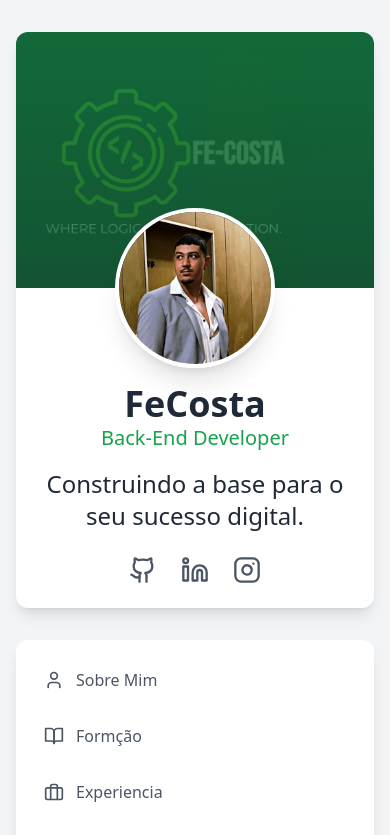
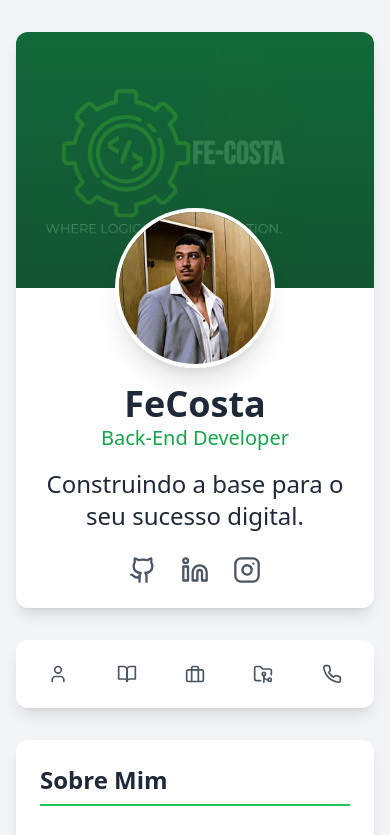
Before and after one commit to fatec-sjc-dsm-portfolio/ra1461392211042, a React (Vite) app: page / in a window 390 px wide. Shown: the top 835 px of the page. Built offline with nearby package versions, Linux system fonts and the light colour scheme.

Commit message:
Update Sidebar.tsx

```diff
--- a/src/components/Sidebar.tsx
+++ b/src/components/Sidebar.tsx
@@ -11,30 +11,22 @@ export default function Sidebar() {
   ];
 
   return (
-    <nav className="bg-white shadow-lg rounded-xl p-4 sticky top-4 h-fit">
-      <ul className="space-y-2">
+   <nav className="bg-white shadow-lg rounded-xl p-4 sticky top-4 h-fit
+                md:w-64 md:h-fit md:sticky md:top-4
+                w-full fixed bottom-0 left-0 md:static z-50">
+    <ul className="flex md:flex-col justify-around md:space-y-2 space-x-4 md:space-x-0">
       {sections.map((section) => (
         <li key={section.id}>
           <a
             href={`#${section.id}`}
-              className="flex items-center gap-3 p-3 text-gray-600 hover:bg-blue-50 hover:text-blue-600 rounded-lg transition-all"
+            className="flex items-center gap-2 md:gap-3 p-2 md:p-3 text-gray-600 hover:bg-blue-50 hover:text-blue-600 rounded-lg transition-all text-sm md:text-base"
           >
             <section.icon className="w-5 h-5" />
-              <span className="font-medium">{section.label}</span>
+            <span className="font-medium hidden md:inline">{section.label}</span>
           </a>
         </li>
       ))}
     </ul>
-      {/* Botão para download do currículo */}
-      {/* <div className="mt-4">
-        <a
-          href="assests/andreFelipeCurriculo.pdf" // Substitua pelo caminho real do seu currículo
-          download
-          className="block text-center bg-blue-600 text-white font-medium py-2 px-4 rounded-lg hover:bg-blue-700 transition-all"
-        >
-          Download CV
-        </a>
-      </div> */}
   </nav>
   );
 }
```
Lines whose indentation alone changed are shown as unchanged.
